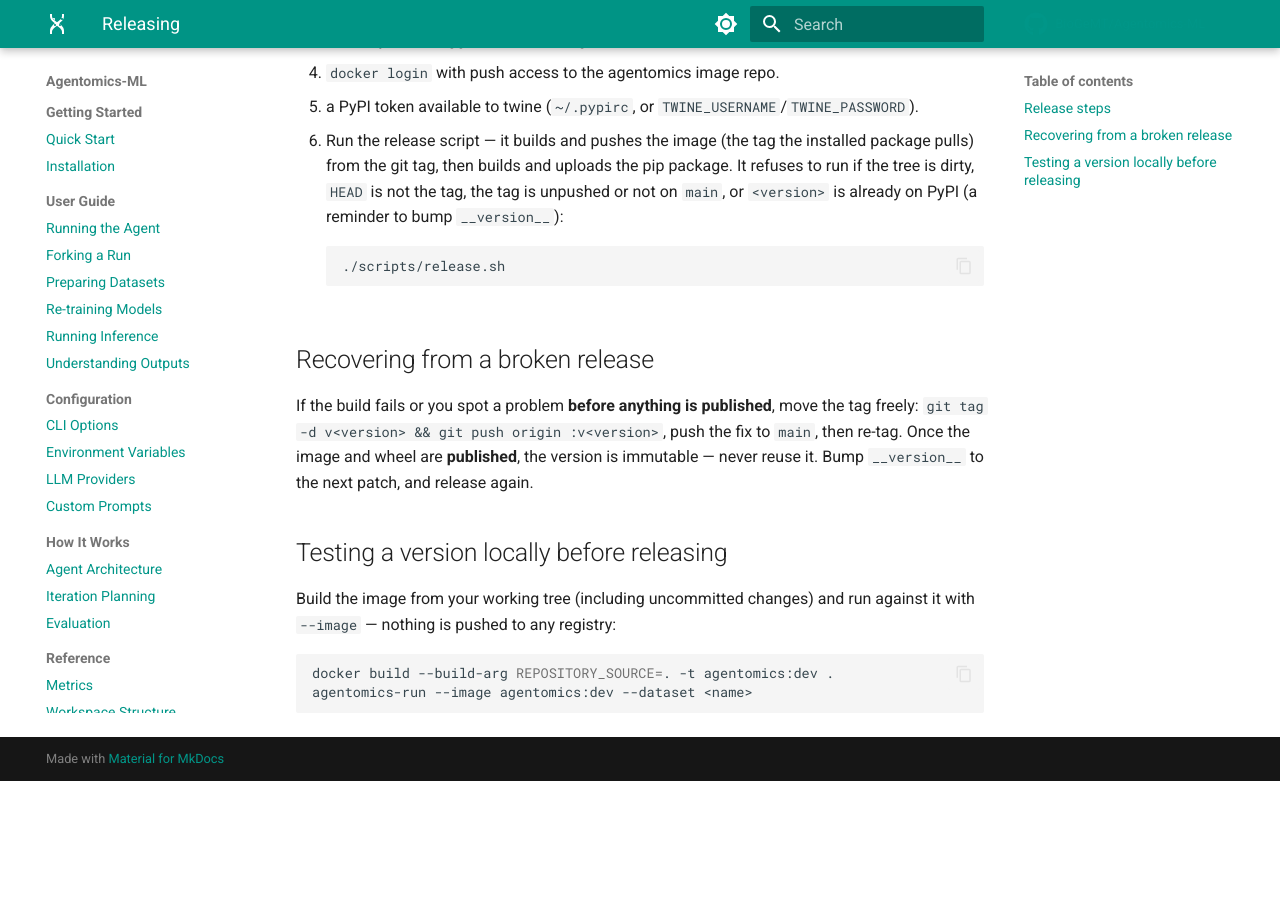
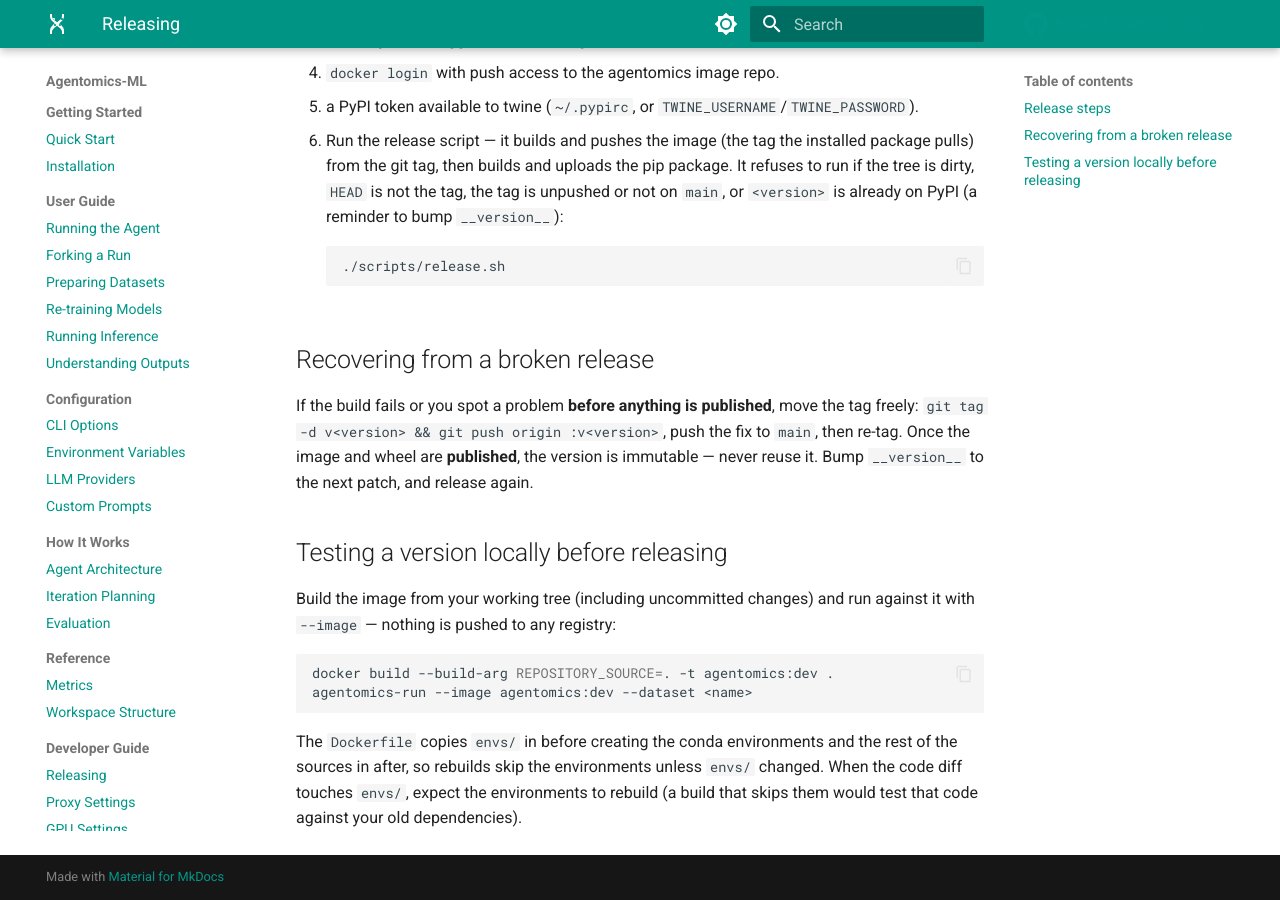
Before and after one commit to BioGeMT/agentomics-ml, an MkDocs documentation site: the page built from docs/developer/releasing.md, in a window 1280 px wide and 900 px high, scrolled down 541 px. Built offline with MkDocs 1.6.1 and Material for MkDocs 9.7.7, drawn with Linux system fonts in a browser that asks for light colours; comment, search, counter and statistics services are not loaded; before the commit the page ends 1322 px from its top, so only the background shows below that.

Commit message:
Improve image rebuild for development

````diff
--- a/docs/developer/releasing.md
+++ b/docs/developer/releasing.md
@@ -45,3 +45,8 @@
 docker build --build-arg REPOSITORY_SOURCE=. -t agentomics:dev .
 agentomics-run --image agentomics:dev --dataset <name>
 ```
+
+The `Dockerfile` copies `envs/` in before creating the conda environments and the
+rest of the sources in after, so rebuilds skip the environments unless `envs/`
+changed. When the code diff touches `envs/`, expect the environments to rebuild
+(a build that skips them would test that code against your old dependencies).
````
Also changed, not shown: 1 other file.
